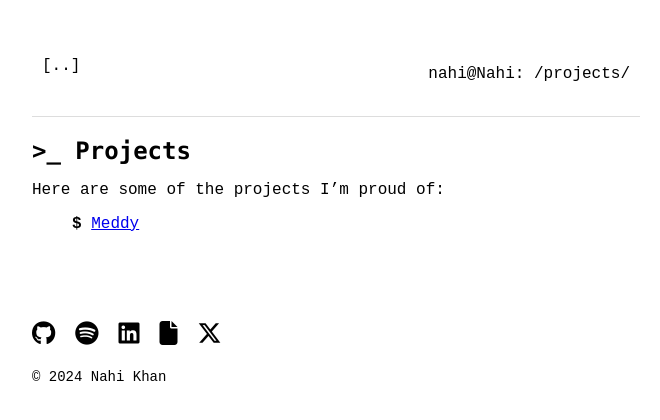
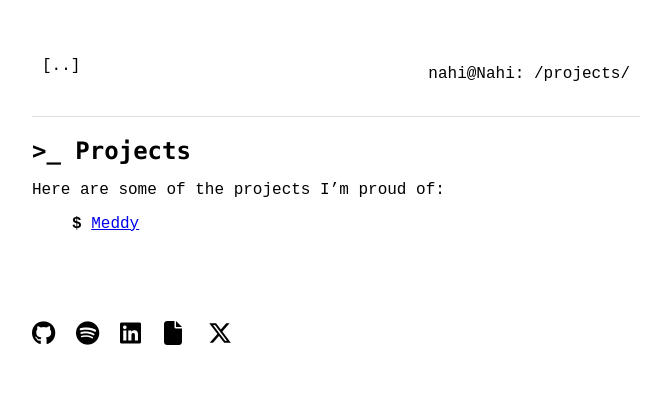
Before and after one commit to nvhiii/nahi-site, a Jekyll site: the page built from projects.md, in a window 1280 px wide. Shown: the top 420 px of the page, without its empty margins (304-964 px from the left). Built offline with Jekyll 4.4.1, drawn with Linux system fonts in a browser that asks for light colours.

Commit message:
some site stuff

```diff
--- a/_layouts/default.html
+++ b/_layouts/default.html
@@ -52,11 +56,11 @@
           target="_blank"
           rel="noopener noreferrer"
           class="social-icon"
+          aria-label="Twitter Profile"
         >
           <i class="fa-brands fa-x-twitter"></i>
         </a>
       </div>
-      <div class="footer-copyright">© 2024 Nahi Khan</div>
     </footer>
   </body>
 </html>
--- a/assets/css/style.css
+++ b/assets/css/style.css
@@ -56,7 +56,11 @@ ul {
   list-style-type: none; /* Removes default list bullets */
   padding: 0;
   padding-left: 2.5rem; /* Adds padding to the left of the list */
-  margin-top: 0; /* Removes top margin from the ul element */
+  margin-top: 10px; /* Removes top margin from the ul element */
+}
+
+ul li {
+  margin-bottom: 10px; /* Add space between items within the list */
 }
 
 li:before {
@@ -138,6 +142,9 @@ footer {
   font-size: 24px; /* Icon size */
   color: black; /* Default color */
   text-decoration: none; /* Remove underline */
+  display: inline-flex;
+  width: 24px;
+  height: 24px;
 }
 
 .social-icon:hover {
@@ -304,6 +311,7 @@ footer {
 .styled-link {
   color: black; /* Black text for unvisited links */
   text-decoration: none; /* Remove underline by default */
+  padding-bottom: 10px;
 }
 
 .styled-link:hover {
```
Also changed, not shown: other parts of _layouts/default.html (+4 -0 lines).
